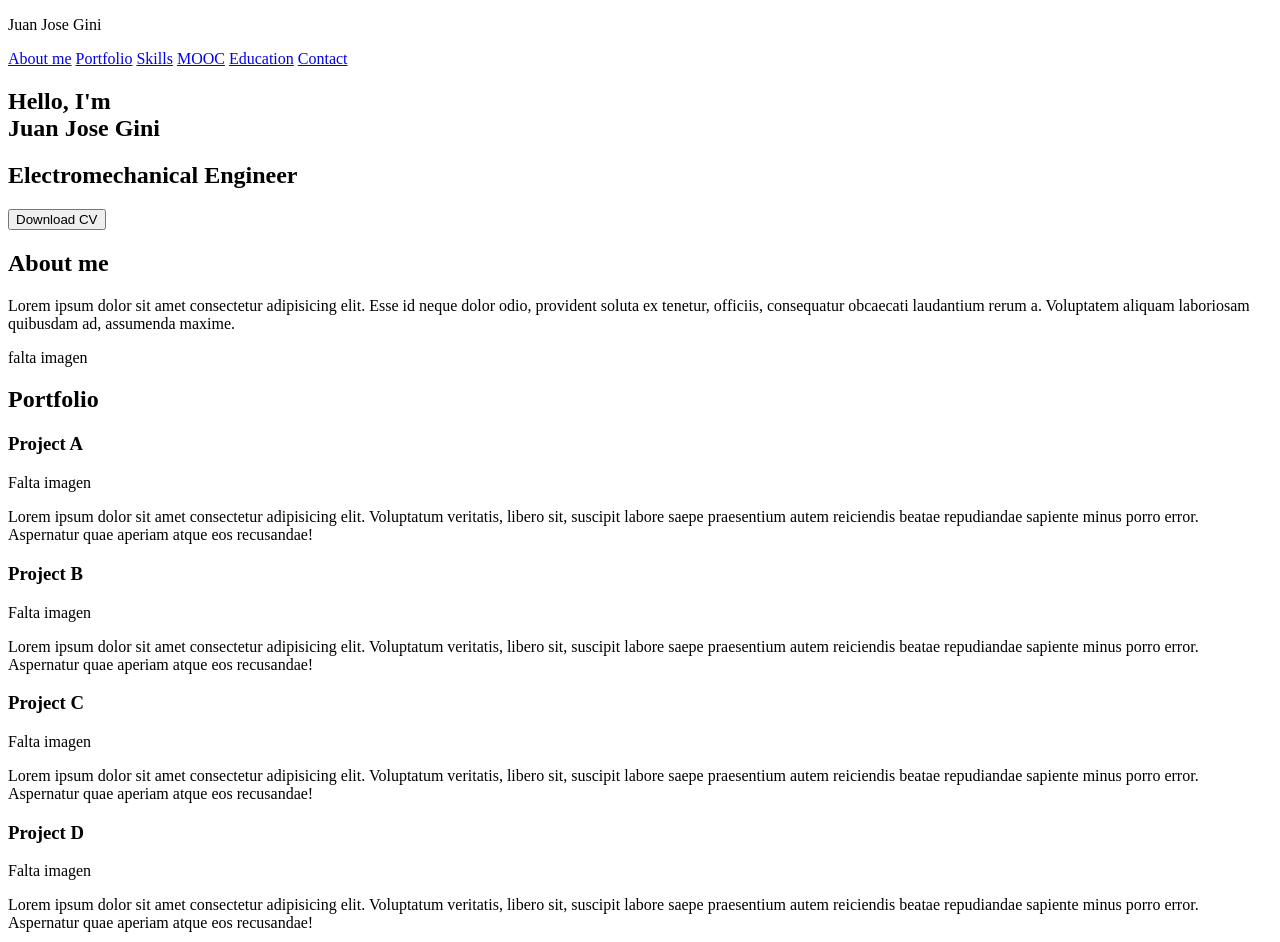
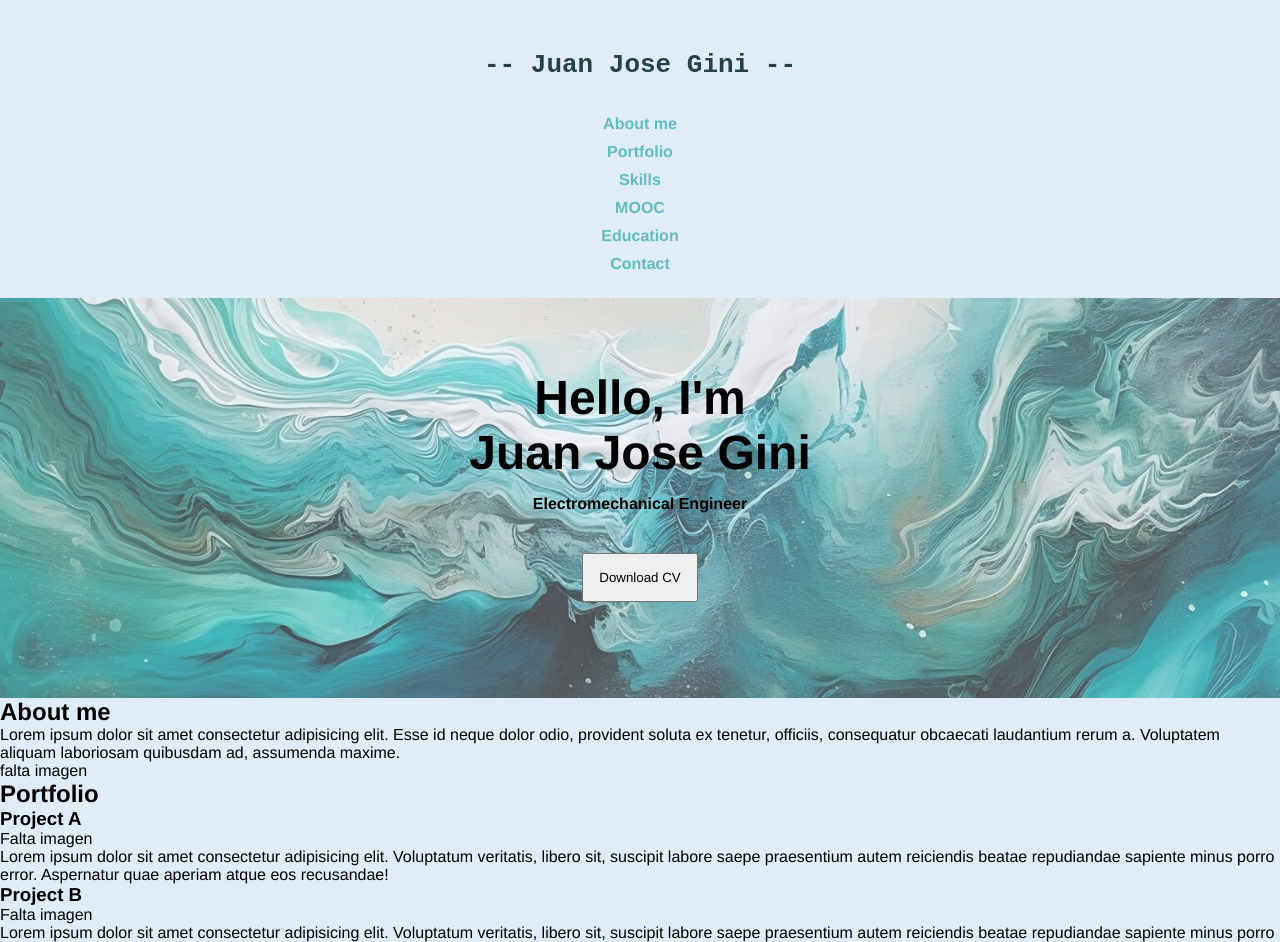
Before and after one commit to qbk90/portfolio-template, a plain HTML site: page index.html in a window 1280 px wide. Shown: the top 942 px of the page. Drawn offline with Linux system fonts and the light colour scheme.

Commit message:
started styling

```diff
--- a/index.css
+++ b/index.css
@@ -1,3 +1,69 @@
 *{
-    /* margin: 0; */
+    margin: 0;
+    font-family: "Helvetica";
+    text-decoration: none;
 }
+
+html{
+    scroll-behavior: smooth;
+    background-color: #E0ECF8;
+}
+
+header .container{
+    display: flex;
+    flex-direction: column;
+    align-items: center;
+    padding: 20px;
+}
+
+header .logo{
+    margin: 30px;
+    font-size: 2em;
+    font-weight: bold;
+    font-family: monospace;
+    color: #264248;
+}
+
+header nav{
+    display: flex;
+    flex-direction: column;
+    align-items: center;
+    font-weight: bold;
+}
+
+header a{
+    margin: 5px;
+    color: #60BDBC;
+}
+
+header a:hover{
+    color: #1B7979;
+}
+
+#title .container{
+    height: 50vh;
+    display: flex;
+    flex-direction: column;
+    align-items: center;
+    justify-content: center;
+    background-image: linear-gradient(
+        0deg,rgba(255, 255, 255, 0.25), rgba(255, 255, 255, 0.25))
+    , url("assets/bg-image.jpg");
+    background-size: cover;
+    background-position: center;
+}
+
+#title h1{
+    text-align: center;
+    font-size: 3em;
+}
+
+#title h2{
+    font-size: 1em;
+    margin: 15px
+}
+
+#title button{
+    margin: 25px;
+    padding: 15px;
+}
--- a/index.html
+++ b/index.html
@@ -10,14 +10,14 @@
 
     <header>
         <div class="container">
-            <p class="logo">Juan Jose Gini</p>
+            <p class="logo">-- Juan Jose Gini --</p>
             <nav>
                 <a href="#about-me">About me</a>
                 <a href="#portfolio">Portfolio</a>
                 <a href="#skills">Skills</a>
                 <a href="#mooc">MOOC</a>
-                <a href="#">Education</a>
-                <a href="#">Contact</a>
+                <a href="#education">Education</a>
+                <a href="#contact">Contact</a>
             </nav>
         </div>
     </header>
@@ -136,5 +136,9 @@
         </div>
     </section>
 
+    <footer>
+        <p>Juan Jose Gini Becker</p>
+    </footer>
+
 </body>
 </html>
```
Also changed, not shown: assets/bg-image.jpg (added).
